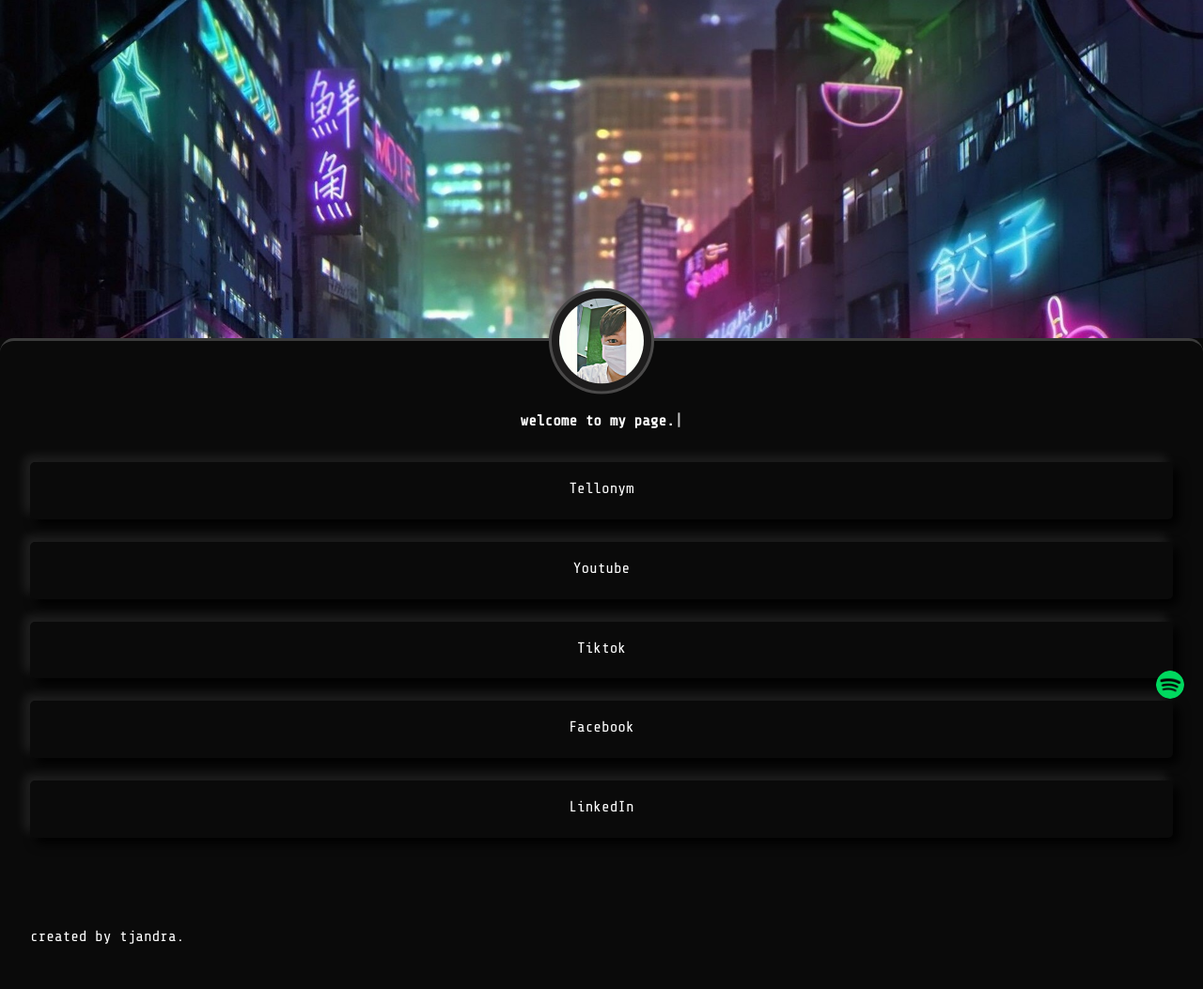
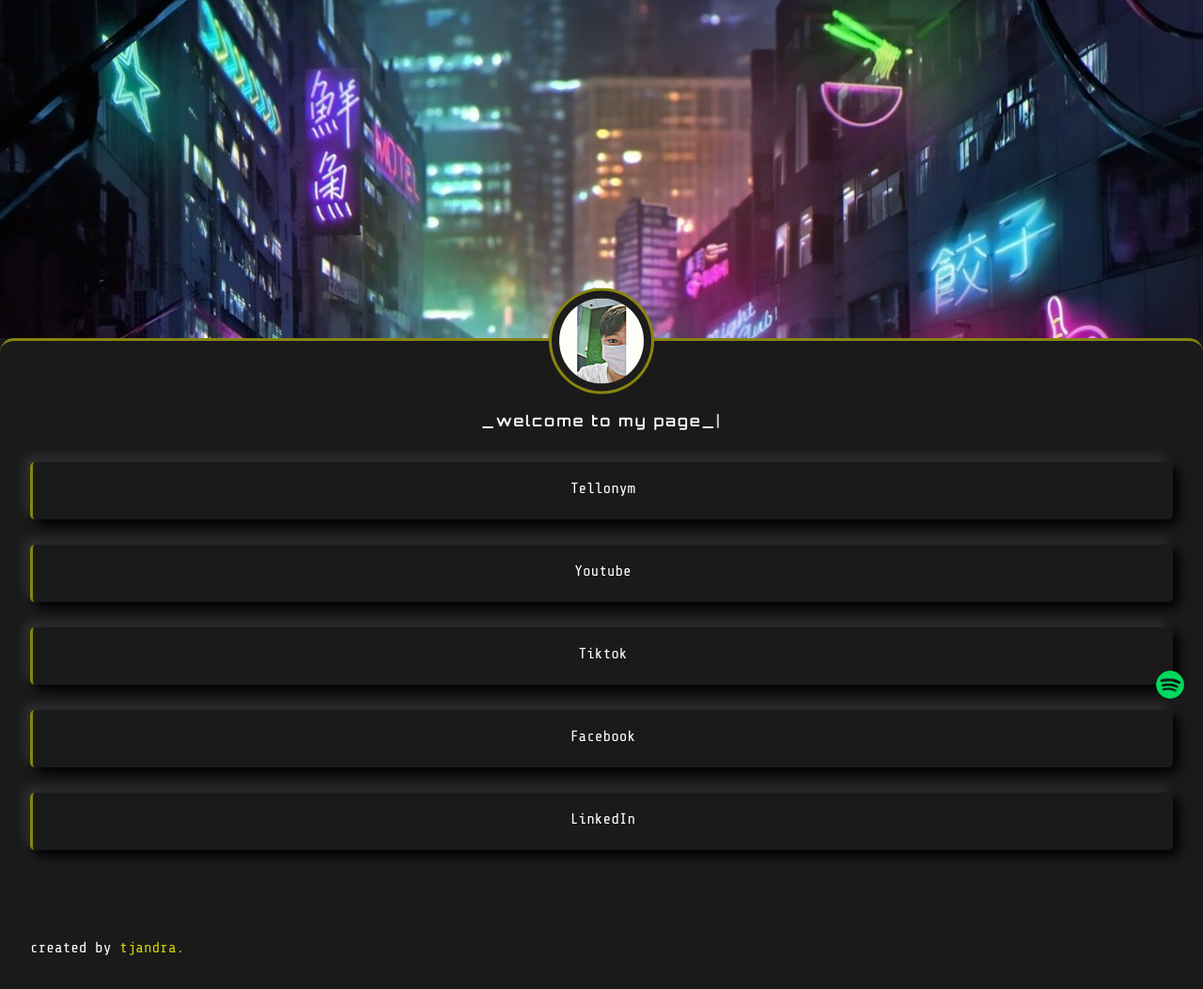
Before and after one commit to Tjandra-Putra/tjandra-link, a plain HTML site: page tjandra-link/index.html in a window 1280 px wide. Shown: the whole page at 94% size. Drawn offline with nearby package versions, Linux system fonts and the light colour scheme.

Commit message:
update: font style, yellow theme cyber punk

```diff
--- a/tjandra-link/css/style.css
+++ b/tjandra-link/css/style.css
@@ -1,9 +1,9 @@
 @import url("https://fonts.googleapis.com/css2?family=Poppins:wght@100;200;300;400;500;600;700;800;900&display=swap");
 @import url("https://fonts.googleapis.com/css2?family=Lobster&display=swap");
-@import url("https://fonts.googleapis.com/css2?family=Montserrat:wght@100;200;300;400;500;600;700&family=Share+Tech+Mono&display=swap");
+@import url("https://fonts.googleapis.com/css2?family=Montserrat:wght@100;200;300;400;500;600;700&family=Orbitron:wght@400;500;600&family=Share+Tech+Mono&display=swap");
 
 :root {
-  --bg-color: rgb(10, 10, 10);
+  --bg-color: rgba(10, 10, 10, 0.932);
   --text-color: rgb(143, 143, 143);
   --accent-color: rgb(47, 250, 28);
   /* Shadows */
@@ -33,7 +33,8 @@ body {
 .banner .profile-img {
   width: 7rem;
   height: auto;
-  border: 3px solid #ffffff34;
+  /* border: 3px solid #ffffff34; */
+  border: 3px solid #fefa0079;
   border-radius: 50%;
   transform: translateY(-50%);
   padding: 0.5rem;
@@ -42,20 +43,24 @@ body {
 
 .footer-section {
   padding: 2rem;
+  margin-top: 3.8rem;
   color: #fff;
-  margin-top: 3.8rem;
 }
 
 .profile {
   text-align: center;
-  border-top: 3px solid #ffffff34;
+  /* border-top: 3px solid #ffffff34; */
+  border-top: 3px solid #fefa0079;
   border-radius: 15px 15px 0 0;
 }
 
-.profile .username {
+.profile .username,
+.profile .username span {
   color: #fff;
   font-weight: 600;
   margin-top: -2.5rem;
+  font-family: "Orbitron", sans-serif !important;
+  letter-spacing: 2px;
 }
 
 .social-links-wrapper {
@@ -65,14 +70,16 @@ body {
 
 .social-links-container {
   height: 3.8rem;
-  margin-top: 1.5rem;
+  margin-top: 1.7rem;
   padding: 1rem;
   color: white;
   border-radius: 5px;
   text-align: center;
   text-decoration: none;
+  /* box-shadow: var(--outer-shadow-sm), var(--inner-shadow-sm); */
   box-shadow: var(--outer-shadow-lg);
   transition: box-shadow 700ms ease, color 700ms ease;
+  border-left: 3px solid #fefa0079;
 }
 
 .social-links-container:hover {
--- a/tjandra-link/index.html
+++ b/tjandra-link/index.html
@@ -34,55 +34,52 @@
         <div class="img-wrapper">
           <img src="./img/tjandra.jpg" alt="" class="profile-img" />
         </div>
-        <div class="username">welcome to my <span class="type"></span></div>
+        <div class="username">_welcome to my <span class="type"></span></div>
       </div>
     </div>
 
     <div class="social-links-wrapper">
-      <div class="social-links-container">
       <a
         href="https://tellonym.me/tjandraputra_official"
         target="_blank"
         class="link"
-          >Tellonym</a
       >
-      </div>
-      <div class="social-links-container">
+        <div class="social-links-container">Tellonym</div>
+      </a>
       <a
         href="https://www.youtube.com/channel/UCszcUOKsARqDmxi8Y3Tjcsw"
         target="_blank"
         class="link"
-          >Youtube</a
       >
-      </div>
-      <div class="social-links-container">
+        <div class="social-links-container">Youtube</div>
+      </a>
       <a
         href="https://www.tiktok.com/@tjandraputra_official"
         target="_blank"
         class="link"
-          >Tiktok</a
       >
-      </div>
-      <div class="social-links-container">
+        <div class="social-links-container">Tiktok</div>
+      </a>
       <a
         href="https://www.facebook.com/profile.php?id=100013313226865"
         target="_blank"
         class="link"
-          >Facebook</a
       >
-      </div>
-      <div class="social-links-container">
+        <div class="social-links-container">Facebook</div>
+      </a>
       <a
         href="https://www.linkedin.com/in/tjandra-putra/"
         target="_blank"
         class="link"
-          >LinkedIn</a
       >
-      </div>
+        <div class="social-links-container">LinkedIn</div>
+      </a>
     </div>
 
     <div class="footer-section">
-      <div class="footer-text">created by tjandra.</div>
+      <div class="footer-text">
+        created by <span style="color: #fefa00ce">tjandra.</span>
+      </div>
     </div>
 
     <div class="bg-music" onclick="musicHandler()">
--- a/tjandra-link/js/index.js
+++ b/tjandra-link/js/index.js
@@ -1,5 +1,5 @@
 var typed = new Typed(".type", {
-  strings: ["page.", "world."],
+  strings: ["page_", "world_"],
   typeSpeed: 80,
   backSpeed: 80,
   loop: true,
```
Lines whose indentation alone changed are shown as unchanged.
